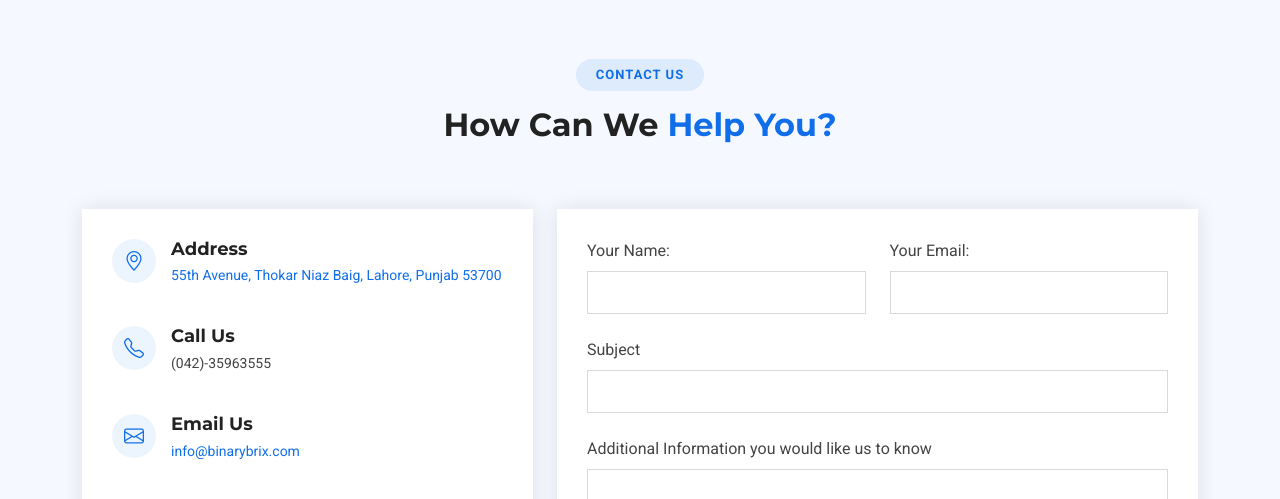
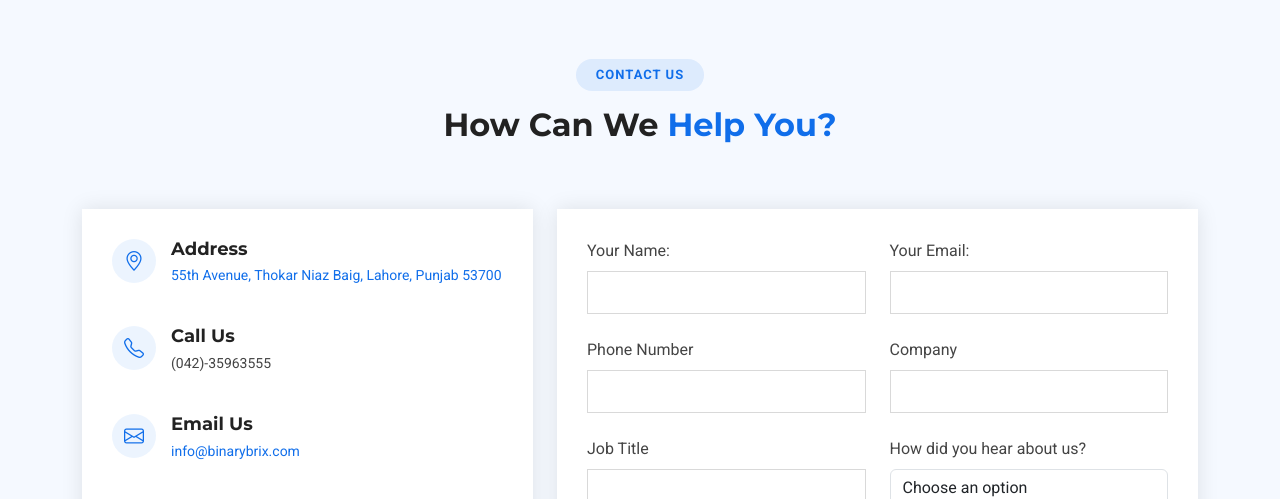
Before and after one commit to Dev004-binarybrix/Binary_brix, a Laravel app: page / in a window 1280 px wide. Shown: the part 2999-3498 px from the top of the page. Run offline with Laravel 12, Linux system fonts and the light colour scheme; some libraries are stand-ins or nearby versions.

Commit message:
Update contact.blade.php

```diff
--- a/resources/views/includes/website/contact.blade.php
+++ b/resources/views/includes/website/contact.blade.php
@@ -65,13 +65,33 @@
                 <label for="email-field" class="pb-2">Your Email:</label>
                 <input type="email" class="form-control" name="email" id="email-field" required="">
               </div>
+              <div class="col-md-6">
+                <label for="subject-field" class="pb-2">Phone Number</label>
+                <input type="text" class="form-control" name="number" id="number" required="" oninput="validateNumber(this)">
+              </div>
+              <div class="col-md-6">
+                <label for="name-field" class="pb-2">Company</label>
+                <input type="text" name="company" id="name-field" class="form-control" required="">
 
-
-
-              <div class="col-md-12">
-                <label for="subject-field" class="pb-2">Subject</label>
+              </div>
+              <div class="col-md-6">
+                <label for="subject-field" class="pb-2">Job Title</label>
                 <input type="text" class="form-control" name="subject" id="subject-field" required="">
               </div>
+
+              <div class="col-md-6">
+                <label for="subject-field" class="pb-2">How did you hear about us?</label>
+                <select class="form-control" name="subject" id="subject-field" required="">
+                    <option value="" disabled selected>Choose an option</option>
+                    <option value="bank">Bank</option>
+                    <option value="network">Network</option>
+                    <option value="partner-company">Partner Company</option>
+                    <option value="conference-tradeshow">Conference/Tradeshow</option>
+                    <option value="email-received">Email Received</option>
+                    <option value="other">Other</option>
+                </select>
+            </div>
+
 
               <div class="col-md-12">
                 <label for="message-field" class="pb-2">Additional Information you would like us to know</label>
@@ -83,7 +103,7 @@
                 {{-- <div class="error-message"></div> --}}
                 <div class="sent-message">Your Message has been sent successfully</div>
 
-                <button type="submit">Send Message</button>
+                <button type="submit">Submit</button>
               </div>
 
             </div>
@@ -146,3 +166,13 @@ $(document).ready(function() {
   });
 });
 </script>
+
+<script>
+    function validateNumber(input) {
+        const value = input.value;
+        const validValue = value.replace(/[^0-9]/g, ''); // Remove non-numeric characters
+        if (value !== validValue) {
+            input.value = validValue; // Update the input field with only numbers
+        }
+    }
+    </script>
```
